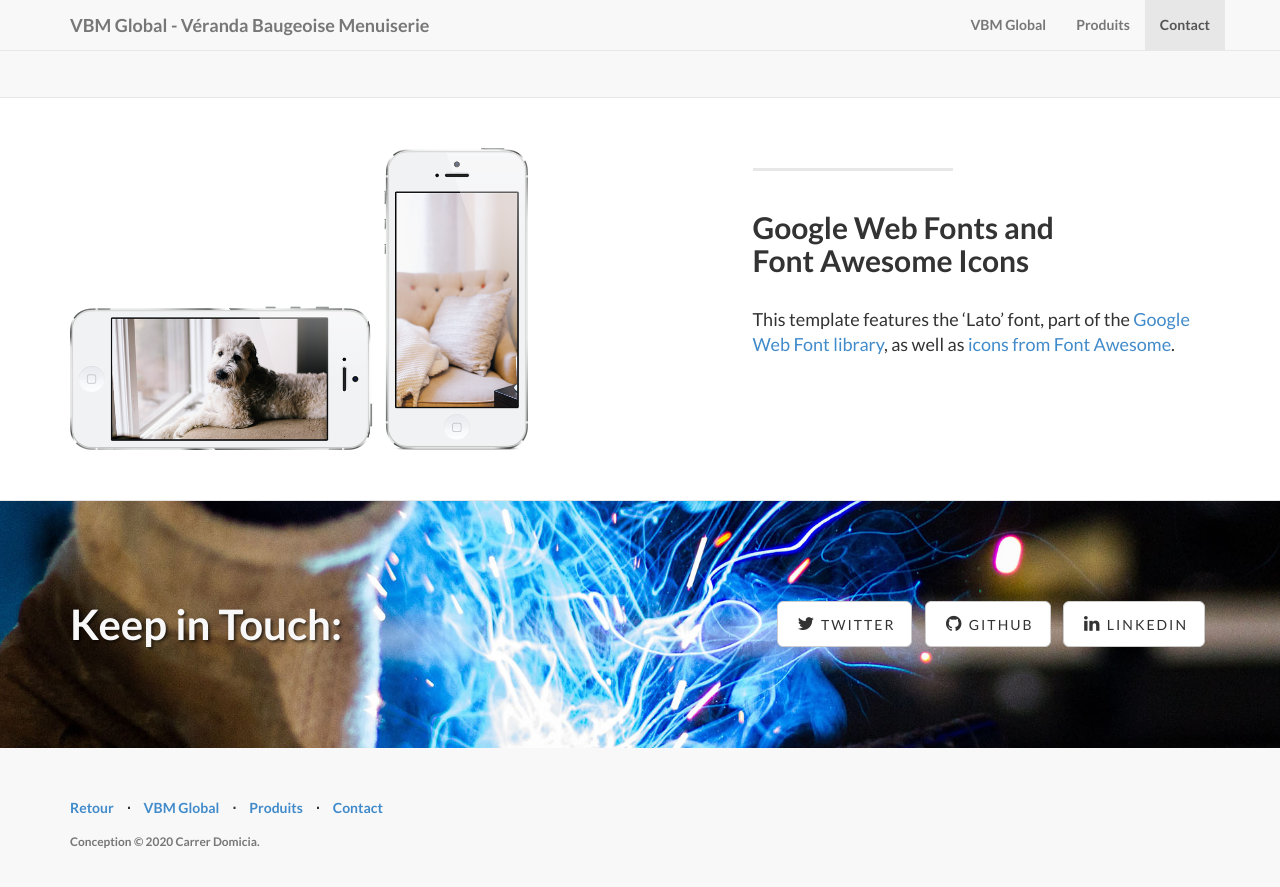
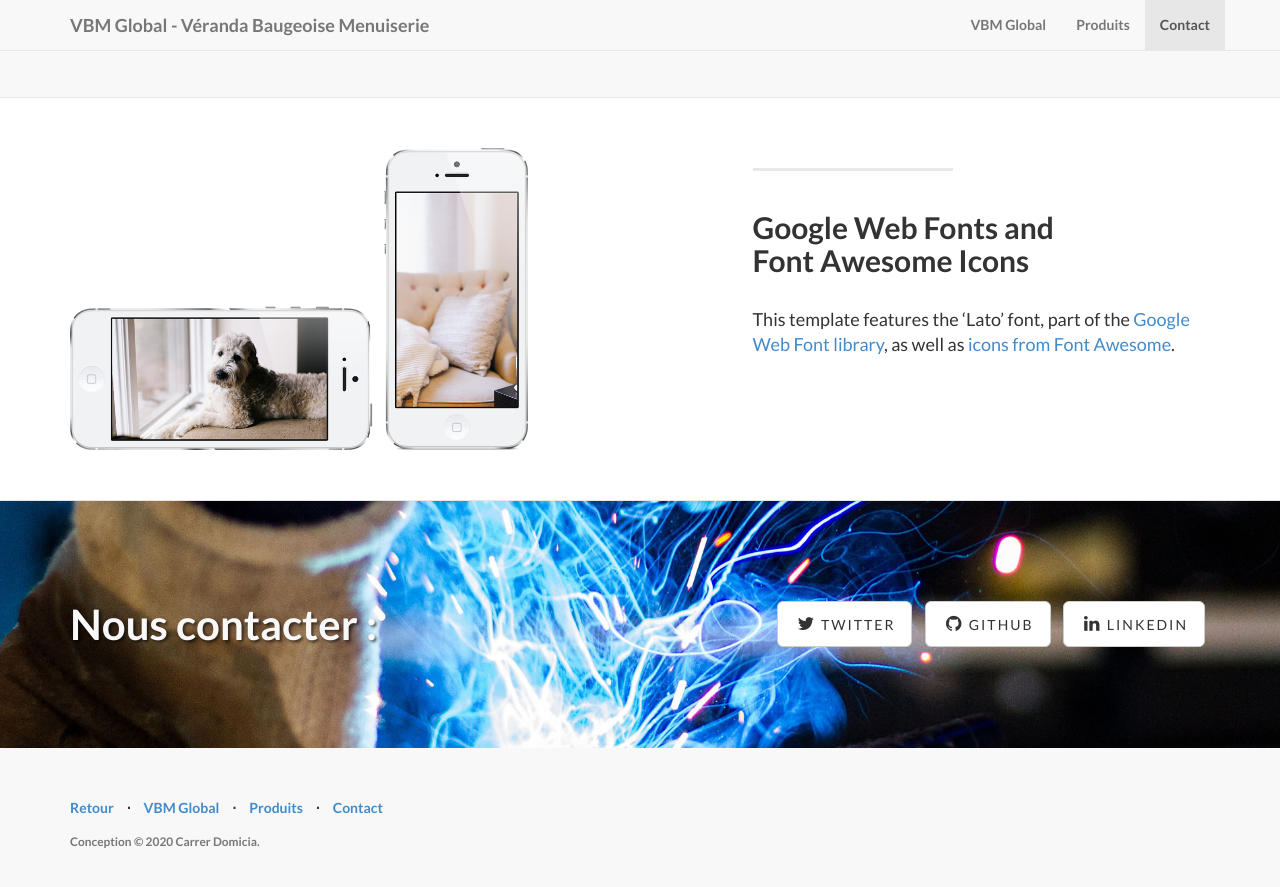
Before and after one commit to juanitito/vbm-landing, a Jekyll site: the page built from index.html, in a window 1280 px wide and 900 px high, scrolled down 1852 px. Shown: the top 887 px of the window. Built offline with Jekyll 4.4.1, drawn with Linux system fonts in a browser that asks for light colours; nearby versions of some CDN libraries; library files that are not in the unit come from our copies.

Commit message:
Update contact.html

```diff
--- a/_includes/contact.html
+++ b/_includes/contact.html
@@ -4,7 +4,7 @@
 
 			<div class="row">
 				<div class="col-lg-6">
-					<h2>Keep in Touch:</h2>
+					<h2>Nous contacter :</h2>
 				</div>
 				<div class="col-lg-6">
 					<ul class="list-inline banner-social-buttons">
```
